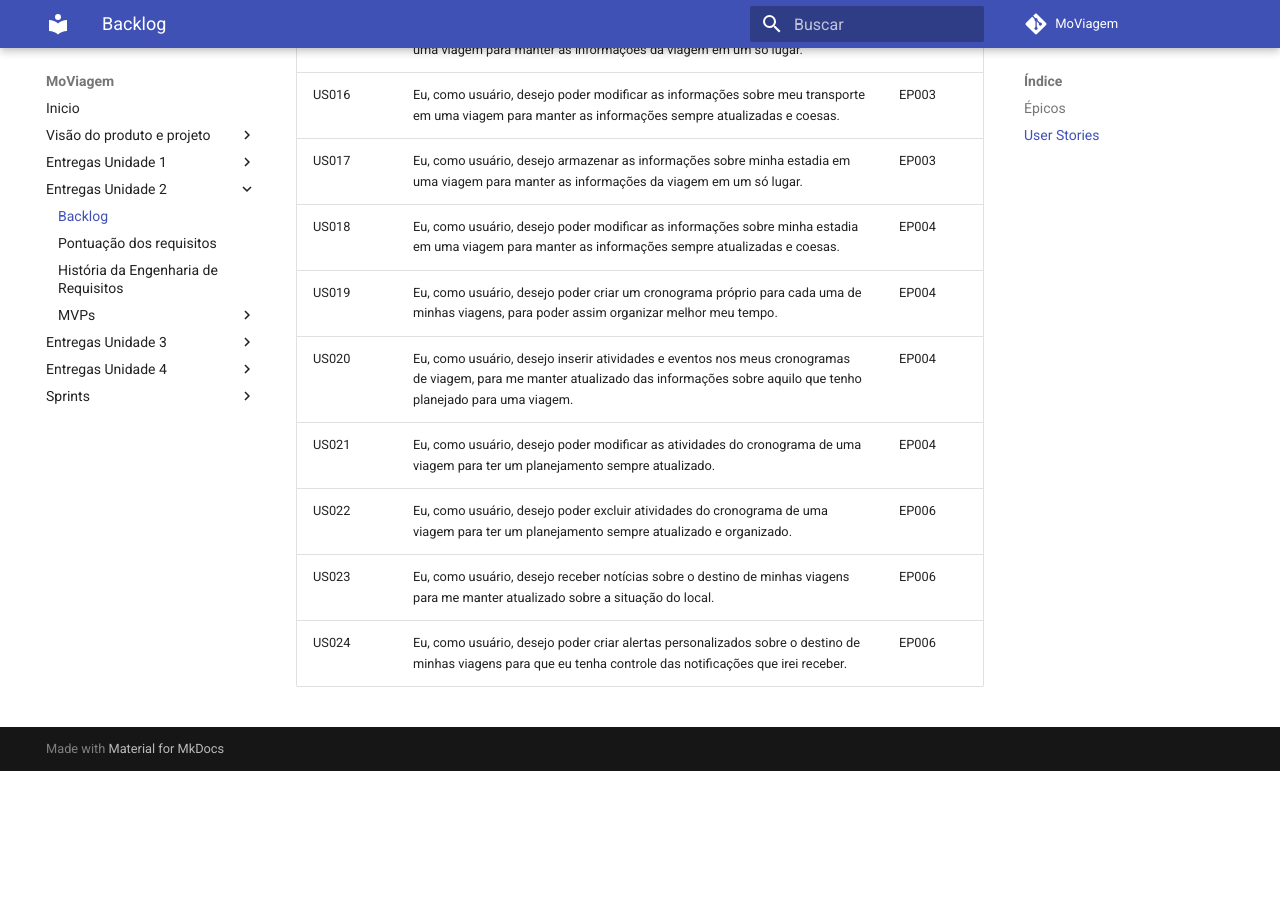
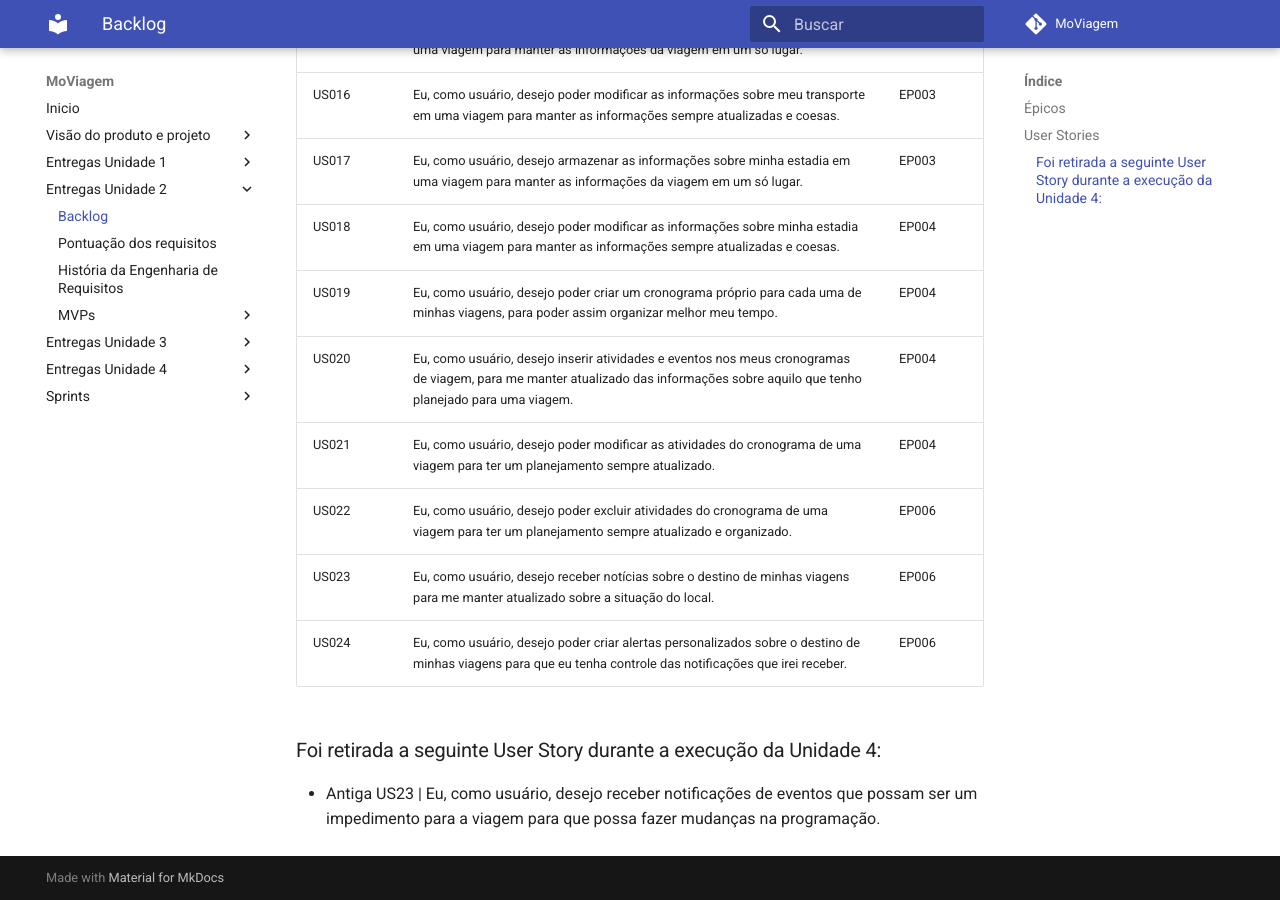
Before and after one commit to mdsreq-fga-unb/2023.1-MoViagem, an MkDocs documentation site: the page built from gitpages/docs/documentos/backlog.md, in a window 1280 px wide and 900 px high, scrolled down 1751 px. Built offline with MkDocs 1.6.1 and Material for MkDocs 9.7.7, drawn with Linux system fonts in a browser that asks for light colours; comment, search, counter and statistics services are not loaded; before the commit the page ends 2522 px from its top, so only the background shows below that.

Commit message:
mudanças no backlog

```diff
--- a/gitpages/docs/documentos/backlog.md
+++ b/gitpages/docs/documentos/backlog.md
@@ -41,3 +41,6 @@ Nossos requisitos foram todos estruturados em forma de User Stories, gerando o s
 | US022 | Eu, como usuário, desejo poder excluir atividades do cronograma de uma viagem para ter um planejamento sempre atualizado e organizado.                                                                            | EP006 |
 | US023 | Eu, como usuário, desejo receber notícias sobre o destino de minhas viagens para me manter atualizado sobre a situação do local.                                                                                  | EP006 |
 | US024 | Eu, como usuário, desejo poder criar alertas personalizados sobre o destino de minhas viagens para que eu tenha controle das notificações que irei receber.                                                       | EP006 |
+
+### Foi retirada a seguinte User Story durante a execução da Unidade 4:
+ - Antiga US23 | Eu, como usuário, desejo receber notificações de eventos que possam ser um impedimento para a viagem para que possa fazer mudanças na programação.
```
